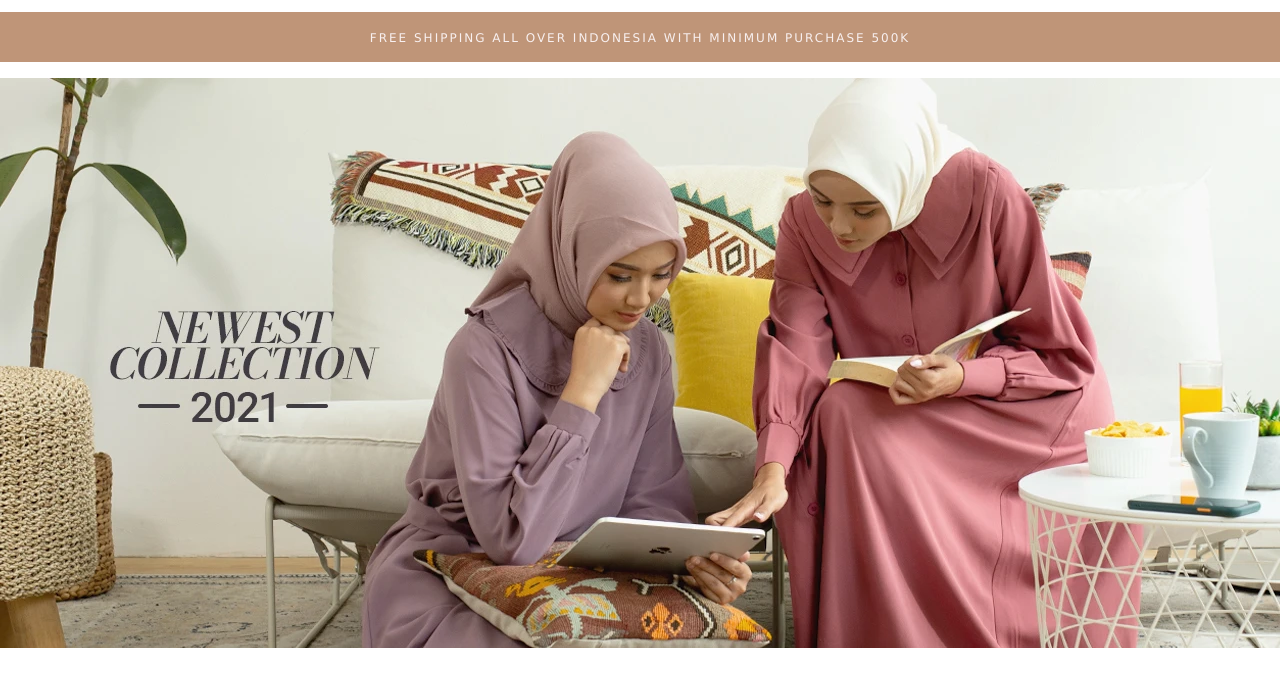
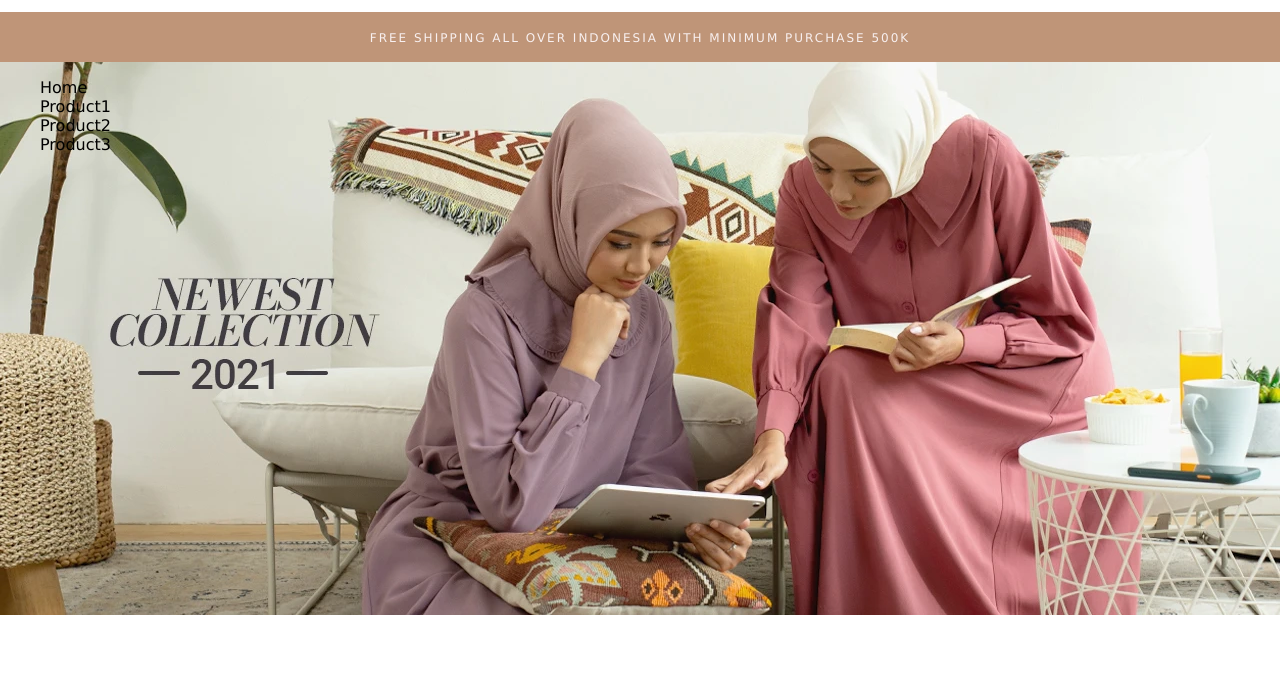
Before and after one commit to isyra/DTSProjectG12, a plain HTML site: page index.html in a window 1280 px wide. Drawn offline with Linux system fonts and the light colour scheme.

Commit message:
Update index.html

```diff
--- a/index.html
+++ b/index.html
@@ -18,8 +18,8 @@
 	</div>
 	<!---------------------------------------------------------------------->
 
-	<!------------------------------HeaderMenu------------------------------>
-	<div class="HeaderMenu">
+	<!------------------------------Header------------------------------>
+	<div class="Header" id="myHeader">
 		<ul class="HorizontalMenu">
 			<li>Home</li>
 			<li>Product1</li>
@@ -27,8 +27,23 @@
 			<li>Product3</li>
 		</ul>
 	</div>
+	<!---------------------------------------------------------------------->
+	<script>
+		window.onscroll = function() {myFunction()};
 
+		var header = document.getElementById("myHeader");
+		var sticky = header.offsetTop;
 
+		function myFunction() {
+		  if (window.pageYOffset > sticky) {
+			header.classList.add("sticky");
+		  } else {
+			header.classList.remove("sticky");
+		  }
+		}
+	</script>
+	<!---------------------------------------------------------------------->
+	<div class="border"> </div>
 	<!-----------------------------slideshow-container---------------------->
 	<div class="slideshow-container">
 
```
